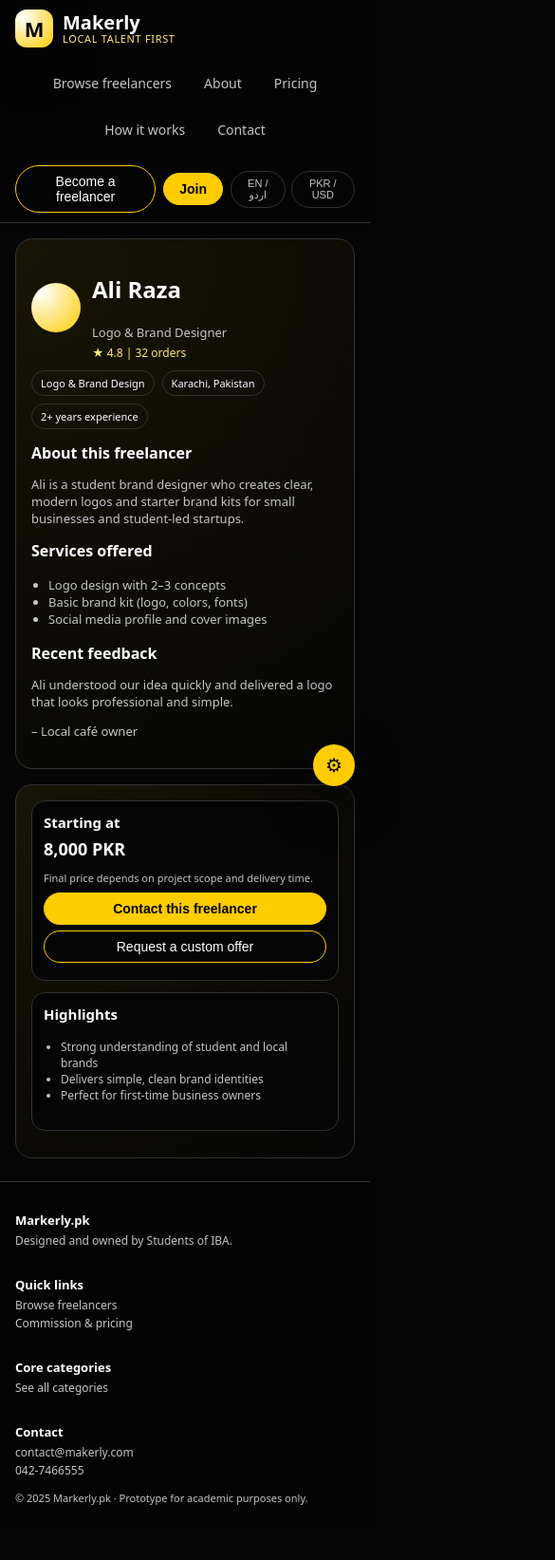
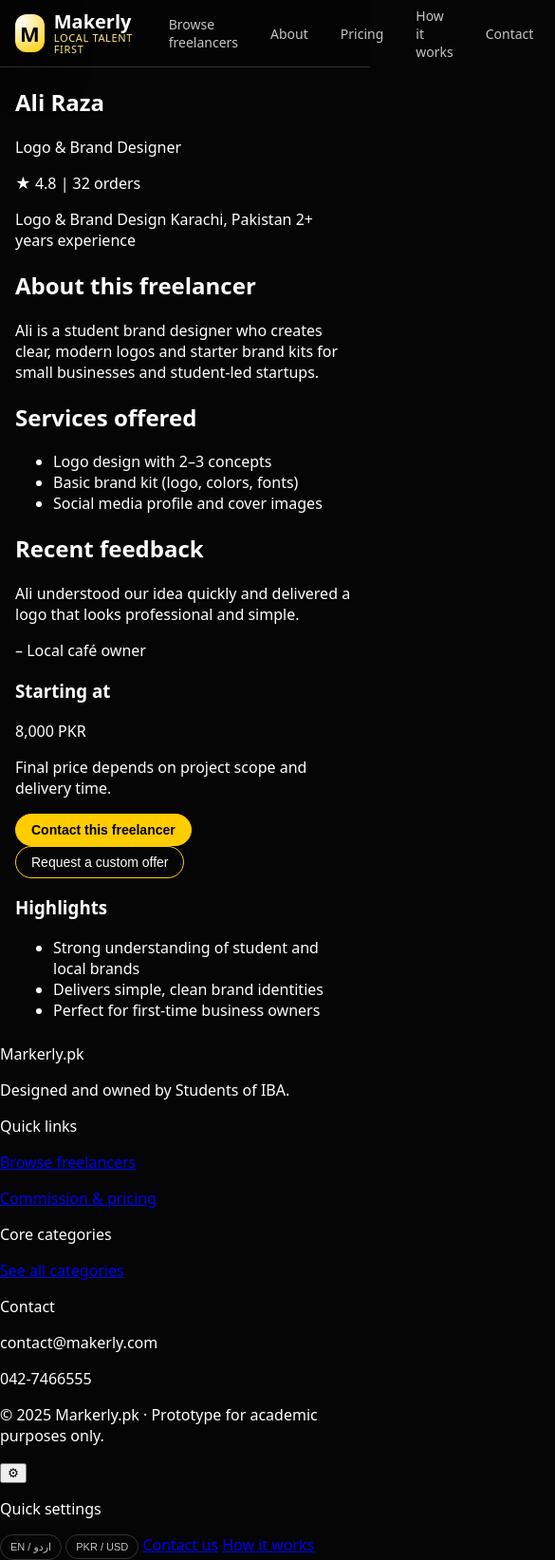
Before and after one commit to samiu2004/Makerly.pk, a plain HTML site: page profile.html in a window 390 px wide. Shown: the top 1643 px of the page at 95% size, 585 px wide, since content can reach past the window. Before the commit the page ends 1608 px from the top, so only its background shows below. Drawn offline with Linux system fonts and the light colour scheme.

```diff
--- a/styles.css
+++ b/styles.css
@@ -355,337 +355,4 @@ body {
 }
 
 .category-card p {
-  font-size: 12px;
-  color: var(--text-muted);
-  margin: 0;
-}
-
-.category-card:hover {
-  transform: translateY(-2px);
-  box-shadow: var(--shadow-soft);
-  border-color: var(--accent);
-}
-
-/* COMMISSION */
-
-.commission-grid {
-  display: grid;
-  grid-template-columns: repeat(auto-fit, minmax(240px, 1fr));
-  gap: 14px;
-}
-
-.commission-card {
-  border-radius: var(--radius-md);
-  border: 1px solid var(--border-subtle);
-  padding: 16px;
-  background: #050505;
-}
-
-.commission-card h3 {
-  margin-top: 0;
-  margin-bottom: 8px;
-  font-size: 16px;
-}
-
-.commission-card p {
-  font-size: 13px;
-  color: var(--text-muted);
-}
-
-/* VISION & MISSION */
-
-.vision-mission {
-  border-radius: 24px;
-  border: 1px solid var(--border-subtle);
-  background: radial-gradient(circle at top left, rgba(255, 204, 0, 0.12), #050505);
-  padding: 18px;
-  display: grid;
-  grid-template-columns: minmax(0, 1.2fr) minmax(0, 1.2fr);
-  gap: 16px;
-  align-items: flex-start;
-}
-
-.vision-mission h3 {
-  margin-top: 0;
-  margin-bottom: 6px;
-}
-
-.vision-mission p {
-  font-size: 13px;
-  color: var(--text-muted);
-}
-
-.vision-mission .btn-secondary {
-  justify-self: flex-start;
-}
-
-/* FOOTER */
-
-.footer {
-  border-top: 1px solid var(--border-subtle);
-  margin-top: 24px;
-  padding: 18px 16px 12px;
-  background: #040404;
-}
-
-.footer-inner {
-  max-width: var(--max-width);
-  margin: 0 auto;
-  display: grid;
-  grid-template-columns: repeat(auto-fit, minmax(180px, 1fr));
-  gap: 14px;
-}
-
-.footer-heading {
-  font-size: 13px;
-  font-weight: 600;
-  margin-bottom: 4px;
-}
-
-.footer-text {
-  font-size: 12px;
-  color: var(--text-muted);
-  margin: 2px 0;
-}
-
-.footer-text a {
-  text-decoration: none;
-  color: inherit;
-}
-
-.footer-text a:hover {
-  color: var(--accent);
-}
-
-.footer-bottom {
-  max-width: var(--max-width);
-  margin: 10px auto 0;
-  font-size: 11px;
-  color: var(--text-muted);
-}
-
-/* FLOATING WIDGET */
-
-.floating-widget {
-  position: fixed;
-  right: 16px;
-  bottom: 16px;
-  z-index: 50;
-}
-
-.floating-btn {
-  width: 44px;
-  height: 44px;
-  border-radius: 999px;
-  border: none;
-  background: var(--accent);
-  color: #000000;
-  font-size: 20px;
-  cursor: pointer;
-  box-shadow: var(--shadow-soft);
-}
-
-.floating-panel {
-  position: absolute;
-  right: 0;
-  bottom: 54px;
-  width: 220px;
-  border-radius: 16px;
-  padding: 10px;
-  background: #050505;
-  border: 1px solid var(--border-subtle);
-  box-shadow: var(--shadow-soft);
-  display: none;
-  flex-direction: column;
-  gap: 8px;
-}
-
-.floating-panel p {
-  font-size: 12px;
-  margin: 0 0 4px;
-}
-
-.floating-panel a {
-  font-size: 12px;
-  color: var(--accent-soft);
-  text-decoration: none;
-}
-
-.floating-panel a:hover {
-  color: var(--accent);
-}
-
-/* RESPONSIVE */
-
-@media (max-width: 900px) {
-  .hero {
-    grid-template-columns: minmax(0, 1fr);
-  }
-}
-
-@media (max-width: 760px) {
-  .nav-inner {
-    flex-wrap: wrap;
-    height: auto;
-    padding-top: 10px;
-    padding-bottom: 10px;
-  }
-
-  .nav-links {
-    flex-wrap: wrap;
-    justify-content: center;
-  }
-
-  .nav-actions {
-    width: 100%;
-    justify-content: flex-end;
-  }
-
-  .vision-mission {
-    grid-template-columns: minmax(0, 1fr);
-  }
-}
-
-@media (max-width: 520px) {
-  .hero {
-    margin-top: 18px;
-  }
-  .hero-content h1 {
-    font-size: 24px;
-  }
-  .hero-slide img {
-    height: 210px;
-  }
-}
-.profile-layout {
-  max-width: var(--max-width);
-  margin: 0 auto;
-  display: grid;
-  grid-template-columns: minmax(0, 1.4fr) minmax(0, 0.9fr);
-  gap: 16px;
-}
-
-.profile-main,
-.profile-sidebar {
-  border-radius: 18px;
-  border: 1px solid var(--border-subtle);
-  background: radial-gradient(circle at top left, rgba(255, 204, 0, 0.08), #050505);
-  padding: 16px;
-}
-
-.profile-header {
-  display: flex;
-  align-items: center;
-  gap: 12px;
-}
-
-.profile-avatar {
-  width: 52px;
-  height: 52px;
-  border-radius: 999px;
-  background: radial-gradient(circle at 20% 20%, #ffffff, var(--accent));
-}
-
-.profile-role {
-  font-size: 13px;
-  color: var(--text-muted);
-  margin: 2px 0 0;
-}
-
-.profile-rating {
-  font-size: 12px;
-  color: var(--accent-soft);
-  margin: 4px 0 0;
-}
-
-.profile-badges {
-  display: flex;
-  flex-wrap: wrap;
-  gap: 8px;
-  margin: 10px 0 14px;
-  font-size: 11px;
-}
-
-.profile-badges span {
-  padding: 5px 9px;
-  border-radius: 999px;
-  border: 1px solid var(--border-subtle);
-}
-
-.profile-about,
-.profile-services,
-.profile-reviews {
-  margin-bottom: 14px;
-}
-
-.profile-about h2,
-.profile-services h2,
-.profile-reviews h2 {
-  font-size: 16px;
-  margin: 0 0 6px;
-}
-
-.profile-about p,
-.profile-services li,
-.profile-reviews p {
-  font-size: 13px;
-  color: var(--text-muted);
-}
-
-.profile-services ul,
-.profile-highlights {
-  padding-left: 18px;
-}
-
-.review-text {
-  margin-bottom: 4px;
-}
-
-.review-meta {
-  font-size: 12px;
-  color: var(--text-muted);
-}
-
-.profile-card {
-  border-radius: 14px;
-  border: 1px solid var(--border-subtle);
-  padding: 12px;
-  margin-bottom: 12px;
-  background: #050505;
-}
-
-.profile-card h3 {
-  margin-top: 0;
-  margin-bottom: 6px;
-  font-size: 15px;
-}
-
-.profile-price {
-  font-size: 18px;
-  font-weight: 600;
-  margin: 0 0 4px;
-}
-
-.profile-note {
-  font-size: 11px;
-  color: var(--text-muted);
-  margin-bottom: 8px;
-}
-
-.profile-btn {
-  width: 100%;
-  margin-bottom: 6px;
-}
-
-.profile-highlights li {
-  font-size: 12px;
-  color: var(--text-muted);
-}
-
-/* Responsive for profile */
-
-@media (max-width: 840px) {
-  .profile-layout {
-    grid-template-columns: minmax(0, 1fr);
-  }
-}
+  font
```
